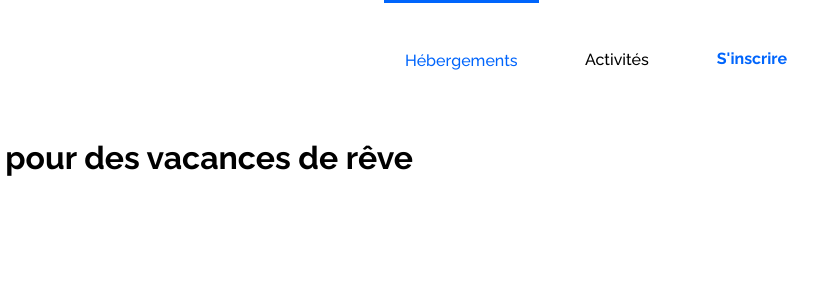
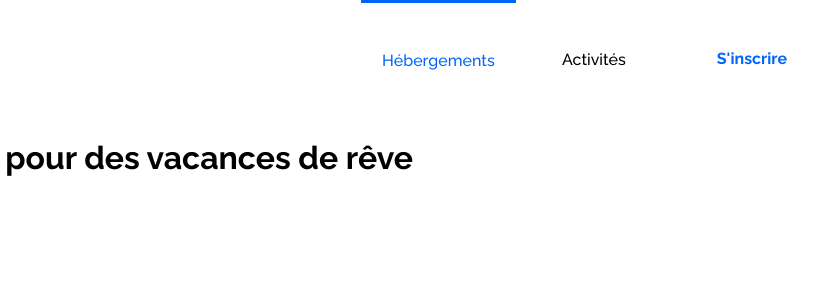
Before and after one commit to Franck79/FranckMoeuf_2_12-04-2021, a plain HTML site: page index.html in a window 1280 px wide. Shown: the top 293 px of the page, 448-1280 px from the left. Drawn offline with Linux system fonts and the light colour scheme.

Commit message:
update html file

```diff
--- a/index.html
+++ b/index.html
@@ -21,7 +21,7 @@
                     <li class="menu1"> <!-- Lien Hébergements -->
                         <a href="#hebergements" title="Résultats hébergments">Hébergements</a>
                     </li>
-                    <li> <!-- Lien Activités -->
+                    <li class="menu2"> <!-- Lien Activités -->
                         <a href="#activities" title="Résultats activités">Activités</a>
                     </li>
                 </ul>
```
